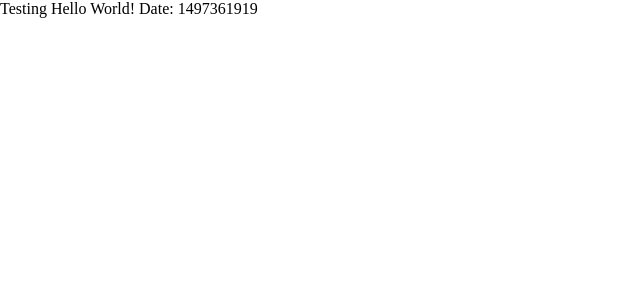
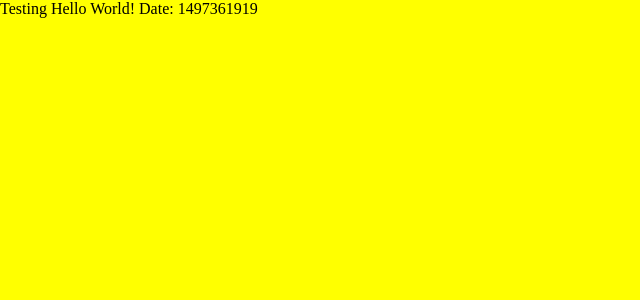
Before and after one commit to hesedel/micc, a Jekyll site: the page built from index.html, in a window 1280 px wide. Shown: the top 300 px of the page, without its empty margins (0-640 px from the left). Built offline with Jekyll 4.4.1, drawn with Linux system fonts in a browser that asks for light colours.

Commit message:
Create default.html

```diff
--- a/_layouts/default.html
+++ b/_layouts/default.html
@@ -9,7 +9,7 @@
             {% endcapture %}
             {{ critical | scssify }}
         </style>
-        <link rel="stylesheet" href="{{ site.baseurl }}/_includes/css/layout.css?{{site.time | date: '%s'}}">
+        <link rel="stylesheet" href="{{ site.baseurl }}/css/layout.css?{{site.time | date: '%s'}}">
     </head>
     <body>
         Testing
```
